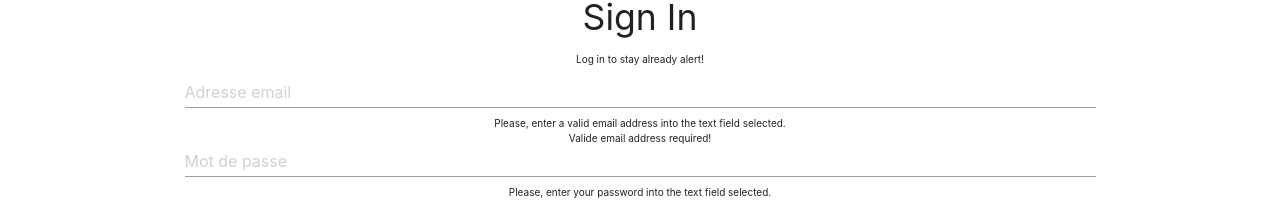
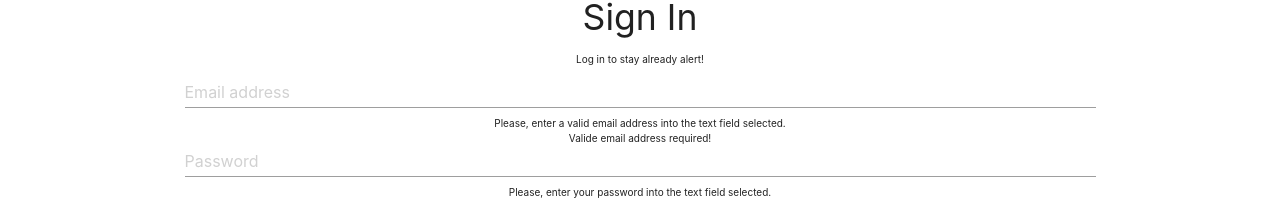
Before and after one commit to simoninmath/ifoundthat-blog-frontend, an Angular app: page /login in a window 1280 px wide. Shown: the part 374-575 px from the top of the page. Built offline with nearby package versions, Linux system fonts and the light colour scheme.

Commit message:
[comment]-login-component

```diff
--- a/src/app/auth/login/login.component.html
+++ b/src/app/auth/login/login.component.html
@@ -5,16 +5,15 @@
       <p>Log in to stay already alert!</p>
     </div>
 
-<form [formGroup]="form" (ngSubmit)="handleSubmit() ">
+    <form [formGroup]="form" (ngSubmit)="loginSubmit()">
       <div class="form-group">
         <input
           type="email"
           formControlName="email"
           class="form-control"
-      [class.is-invalid]="
-        form.get('email')?.invalid && form.get('email')?.touched
-      "
-      placeholder="Adresse email"
+          required
+          [class.is-invalid]="form.get('email')?.invalid && form.get('email')?.touched"
+          placeholder="Email address"
           aria-describedby="login-email-description"
         />
         <!-- Using ARIA description for help assistance technology -->
@@ -35,10 +34,10 @@
           type="password"
           formControlName="password"
           class="form-control"
-      [class.is-invalid]="
-        form.get('password')?.invalid && form.get('password')?.touched
-      "
-      placeholder="Mot de passe"
+          [class.is-invalid]="form.get('password')?.invalid && form.get('password')?.touched"
+          placeholder="Password"
+          required
+          pattern="^[a-zA-Z0-9èâàç;,!?:'ÉÈÊÀÇËÏÎÔÙÛÜéèêàçëïîôùûü\s]+$"
           aria-describedby="login-password-description"
         />
         <!-- Using ARIA description for help assistance technology -->
@@ -49,60 +48,18 @@
           Password required!
         </div>
       </div>
-
       <div class="alert alert-danger" *ngIf="errorMessage">
         {{ errorMessage }}
       </div>
-
-  <button type="submit" class="btn btn-danger deep-orange darken-8" aria-label="submit login form">Sign In</button>
-  <button routerLink="/register" class="btn btn-link deep-orange darken-8" aria-label="go to register"> Register </button>
-  <button routerLink="/home" class="btn btn-link deep-orange darken-8" aria-label="go to home page"> Home </button>
+      <button type="submit" class="btn btn-danger deep-orange darken-8" aria-label="submit login form">
+        Sign In
+      </button>
+      <button routerLink="/register" class="btn btn-link deep-orange darken-8" aria-label="go to register">
+        Register
+      </button>
+      <button routerLink="/home" class="btn btn-link deep-orange darken-8" aria-label="go to home page">
+        Home
+      </button>
     </form>
   </div>
 </div>
-
-<!-- <div class="row">
-  <div class="col s12 m4 offset-m4 p10">
-    <div class="card hoverable">
-      <div class="card-content center">
-        <span class="card-title">Connexion</span>
-        <p>
-          <em>{{ message }}</em>
-        </p>
-      </div>
-      <form #loginForm="ngForm">
-        <div>
-          <label for="name">Name</label>
-          <input
-            type="text"
-            id="name"
-            [(ngModel)]="name"
-            name="name"
-            required
-          />
-        </div>
-        <div>
-          <label for="password">Password</label>
-          <input
-            type="password"
-            id="password"
-            [(ngModel)]="password"
-            name="password"
-            required
-          />
-        </div>
-      </form>
-      <div class="card-action center">
-        <a
-          class="waves-effect waves-light btn blue-grey darken-2"
-          (keyup.enter)="login()"
-          (click)="login()"
-          *ngIf="!auth.isLoggedIn"
-        >
-          Login
-        </a>
-        <a (click)="logout()" *ngIf="auth.isLoggedIn">Sign Out</a>
-      </div>
-    </div>
-  </div>
-</div> -->
--- a/src/app/auth/login/login.component.ts
+++ b/src/app/auth/login/login.component.ts
@@ -1,4 +1,4 @@
-import { Component, OnInit } from '@angular/core';
+import { Component } from '@angular/core';
 import { AuthService } from '../auth.service';
 import { Router } from '@angular/router';
 import { FormBuilder, FormGroup, Validators } from '@angular/forms';
@@ -13,19 +13,28 @@ export class LoginComponent {
   errorMessage: string;
   form: FormGroup;
 
+  // Use injection dependency to access services with constructor method
   constructor(
     private formBuilder: FormBuilder,
     private auth: AuthService,
     private router: Router,
     private ui: UiService
   ) {
+    // Use formBuilder bundle to use Validators and precise regex pattern
     this.form = this.formBuilder.group({
       email: ['', [Validators.required, Validators.email]],
-      password: ['', Validators.required],
-    });
+      password: ['',[Validators.required, Validators.maxLength(255), Validators.pattern(
+                    '^[a-zA-Z0-9èâàç;,!?:\'ÉÈÊÀÇËÏÎÔÙÛÜéèêàçëïîôùûü\\s]+$'),],],});
   }
 
-  handleSubmit() {
+//   this.form = this.formBuilder.group({
+//     email: ['', [Validators.required, Validators.email]],
+//     password: ['', Validators.required],
+//   });
+// }
+
+  loginSubmit() {
+    // Make a condition to verify if the form is valid before take it to
     if (this.form.invalid) {
       return;
     }
@@ -38,8 +47,8 @@ export class LoginComponent {
         console.log('RESULT', result);
         // Disable load screen
         this.ui.deactivateLoading();
-        this.errorMessage = 'Error!';
-        this.router.navigateByUrl('/articles');
+        // this.errorMessage = 'Error!';
+        this.router.navigateByUrl('/home');
       },
       error: (error) => {
         // Disabled load screen
@@ -57,44 +66,4 @@ export class LoginComponent {
     });
   }
 
-  // message: string = 'Status: Disconnect';
-  // name: string;
-  // password: string;
-  // auth: AuthService;
-
-  // constructor(
-  //   private authService: AuthService,
-  //   private router: Router
-  // ){}
-
-  // ngOnInit() {
-  //   this.auth = this.authService;
-  // }
-
-  // setMessage() {
-  //   if(this.auth.isLoggedIn){
-  //     this.message = 'Connexion status: connected';
-  //   } else {
-  //     this.message = 'Wrong id or password!';
-  //   }
-  // }
-
-  // login() {
-  //   this.message = 'Connexion ongoing...';
-  //   this.auth.logIn(this.name, this.password)
-  //     .subscribe((isLoggedIn: boolean) => {
-  //       this.setMessage();
-  //       if(isLoggedIn){
-  //         this.router.navigate(['/figurine']);
-  //       } else {
-  //         this.password = '';
-  //         this.router.navigate(['/login']);
-  //       }
-  //     })
-  // }
-
-  // logout() {
-  //   this.auth.logOut();
-  //   this.message = 'Disconnected';
-  // }
 }
```
Lines whose indentation alone changed are shown as unchanged.
